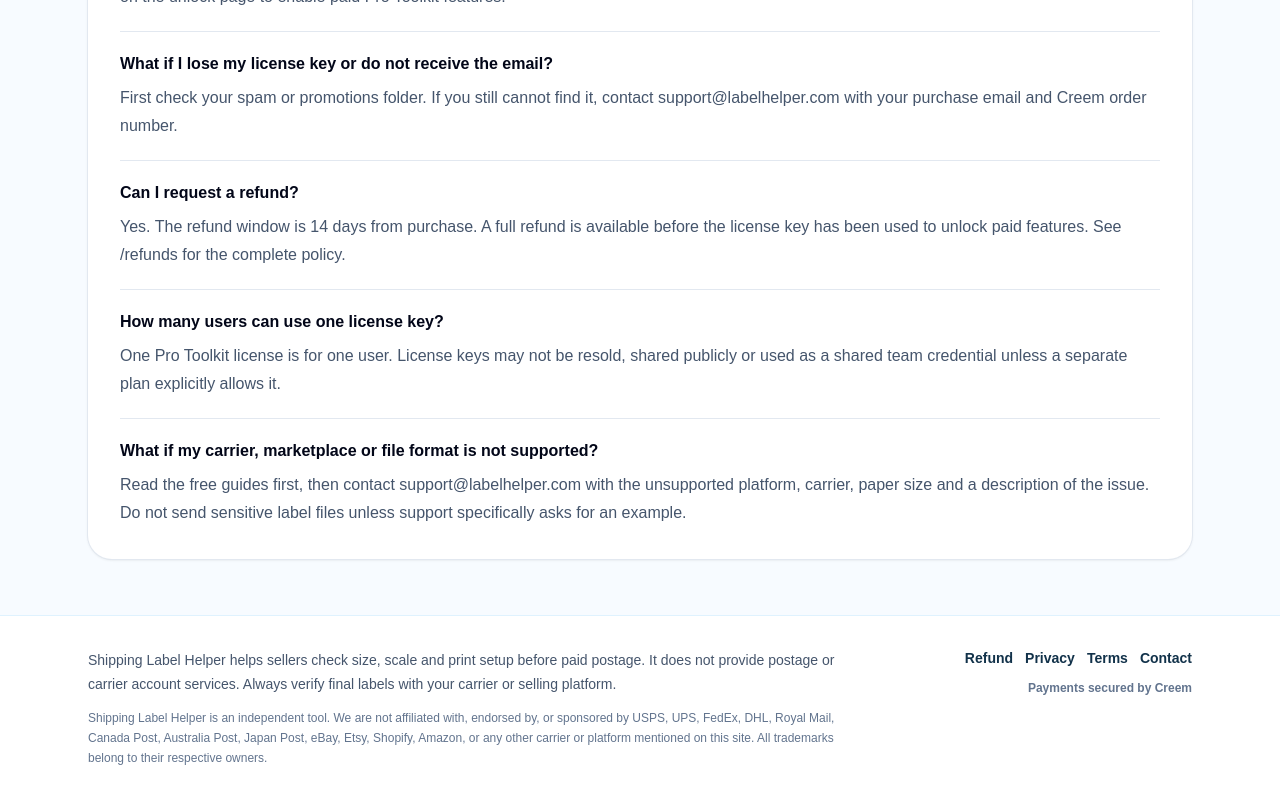
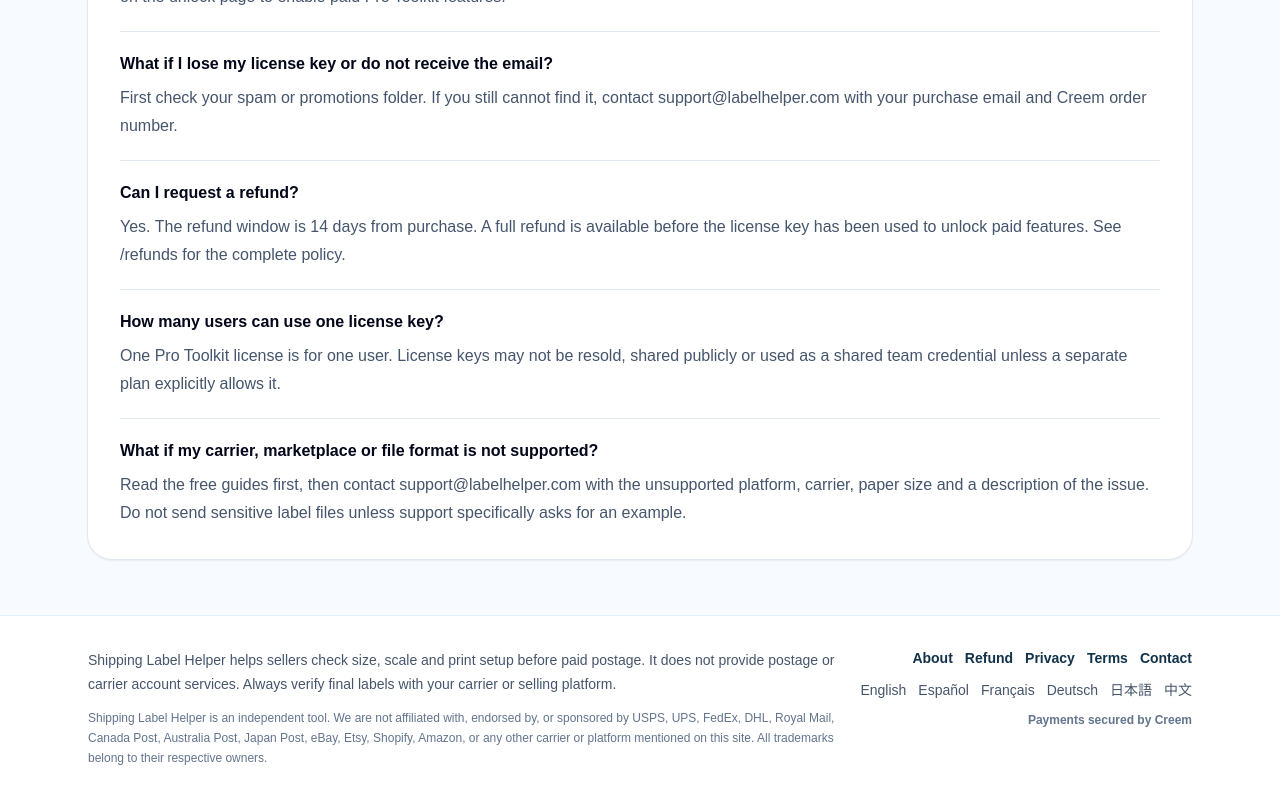
Before and after one commit to cjwzzz123-a11y/labelhelper, a Next.js app: page / in a window 1280 px wide. Shown: the part 2275-3075 px from the top of the page. Built offline with nearby package versions, Linux system fonts and the light colour scheme; no server answers.

Commit message:
fix(seo): expose locale and orphan navigation links

```diff
--- a/app/tools/page.tsx
+++ b/app/tools/page.tsx
@@ -1,3 +1,4 @@
+import Link from "next/link";
 import { Breadcrumb } from "@/components/Breadcrumb";
 import { JsonLd } from "@/components/JsonLd";
 import { FixPrintIssueTool } from "@/components/tools/FixPrintIssueTool";
@@ -26,6 +27,17 @@ export default function ToolsPage() {
         <div className="mt-8">
           <FixPrintIssueTool />
         </div>
+
+        <section className="mt-10 rounded-3xl border border-sky-100 bg-white p-6 shadow-sm">
+          <p className="text-sm font-bold uppercase tracking-[0.16em] text-sky-700">Document workflow</p>
+          <h2 className="mt-2 text-2xl font-black tracking-tight">Split a multi-label PDF without uploading it.</h2>
+          <p className="mt-3 max-w-3xl leading-7 text-slate-600">
+            Use the local international label splitter when one PDF contains several complete label pages. Inspect every extracted page and keep customs, SSCC and carrier documents together when the issuer requires them.
+          </p>
+          <Link href="/tools/international-label-splitter" className="mt-5 inline-flex rounded-full bg-[#12324A] px-5 py-3 text-sm font-bold text-white hover:bg-[#1d4d70]">
+            Open international label splitter
+          </Link>
+        </section>
       </section>
     </main>
   );
--- /dev/null
+++ b/components/LocaleFooterLinks.tsx
@@ -0,0 +1,22 @@
+"use client";
+
+import Link from "next/link";
+import {usePathname} from "next/navigation";
+import {availableLocalesForPath, htmlLangs, localeNames, switchLocalePath} from "@/lib/i18n";
+
+export function LocaleFooterLinks() {
+  const pathname = usePathname() || "/";
+  const availableLocales = availableLocalesForPath(pathname);
+
+  if (availableLocales.length < 2) return null;
+
+  return (
+    <nav aria-label="Available languages" className="flex flex-wrap gap-x-3 gap-y-1 md:justify-end">
+      {availableLocales.map((locale) => (
+        <Link key={locale} href={switchLocalePath(pathname, locale)} hrefLang={htmlLangs[locale]} lang={htmlLangs[locale]} className="hover:underline">
+          {localeNames[locale]}
+        </Link>
+      ))}
+    </nav>
+  );
+}
--- a/components/SiteFooter.tsx
+++ b/components/SiteFooter.tsx
@@ -1,6 +1,8 @@
 import Link from "next/link";
+import {LocaleFooterLinks} from "@/components/LocaleFooterLinks";
 
 const footerLinks = [
+  { href: "/about", label: "About" },
   { href: "/refunds", label: "Refund" },
   { href: "/privacy", label: "Privacy" },
   { href: "/terms", label: "Terms" },
@@ -25,6 +27,7 @@ export function SiteFooter() {
               </Link>
             ))}
           </nav>
+          <LocaleFooterLinks />
           <p className="text-xs font-semibold text-slate-500">Payments secured by Creem</p>
         </div>
       </div>
```
